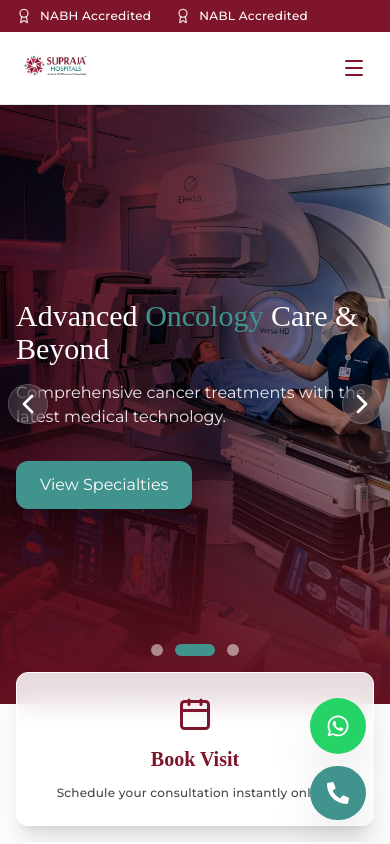
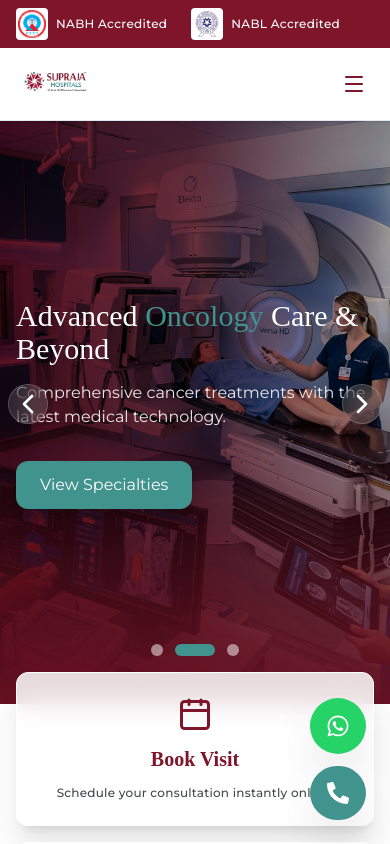
Before and after one commit to ksdnfaiw/supraja-hospitals, a Next.js app: page / in a window 390 px wide. Shown: the top 844 px of the page. Built offline with nearby package versions, Linux system fonts and the light colour scheme.

Commit message:
feat: implement responsive Header component with interactive specialties dropdown and navigation links

```diff
--- a/src/components/Header.tsx
+++ b/src/components/Header.tsx
@@ -57,8 +57,8 @@ export default function Header() {
         <div className="bg-[#7f152a] text-white py-2 px-4 md:px-gutter flex justify-between items-center text-xs md:text-sm w-full">
            <div className="flex items-center gap-6 max-w-container-max mx-auto w-full">
               <div className="flex gap-6">
-                <span className="flex items-center gap-2 font-medium tracking-wide"><Award size={16} className="text-white/80"/> NABH Accredited</span>
-                <span className="flex items-center gap-2 font-medium tracking-wide"><Award size={16} className="text-white/80"/> NABL Accredited</span>
+                <span className="flex items-center gap-2 font-medium tracking-wide"><img src="/images/nabh.png" alt="NABH" className="h-8 w-auto bg-white rounded p-0.5" /> NABH Accredited</span>
+                <span className="flex items-center gap-2 font-medium tracking-wide"><img src="/images/nabl.png" alt="NABL" className="h-8 w-auto bg-white rounded p-0.5" /> NABL Accredited</span>
               </div>
               <div className="hidden sm:flex items-center gap-4 text-white/80 ml-auto">
                 <span>Providing World Class Healthcare</span>
```
